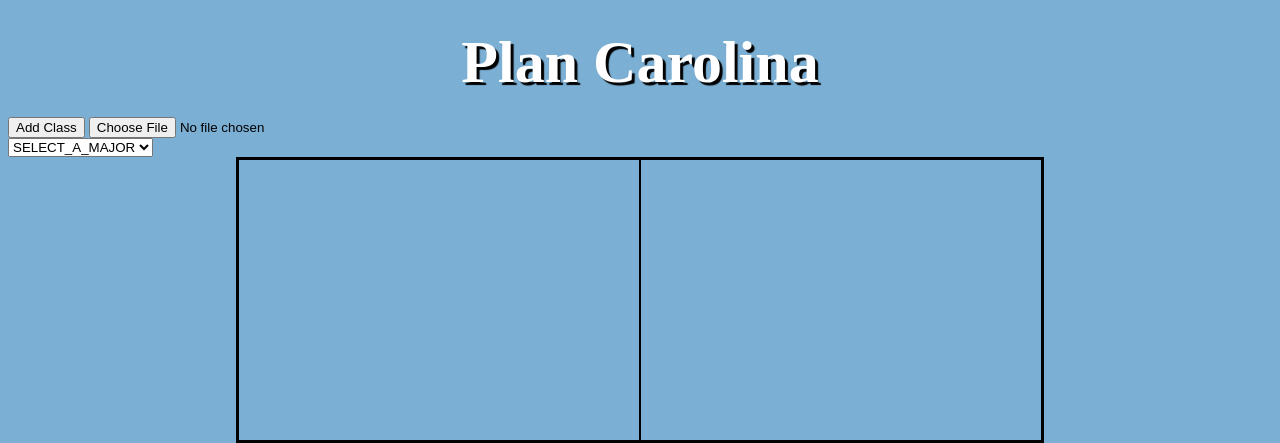
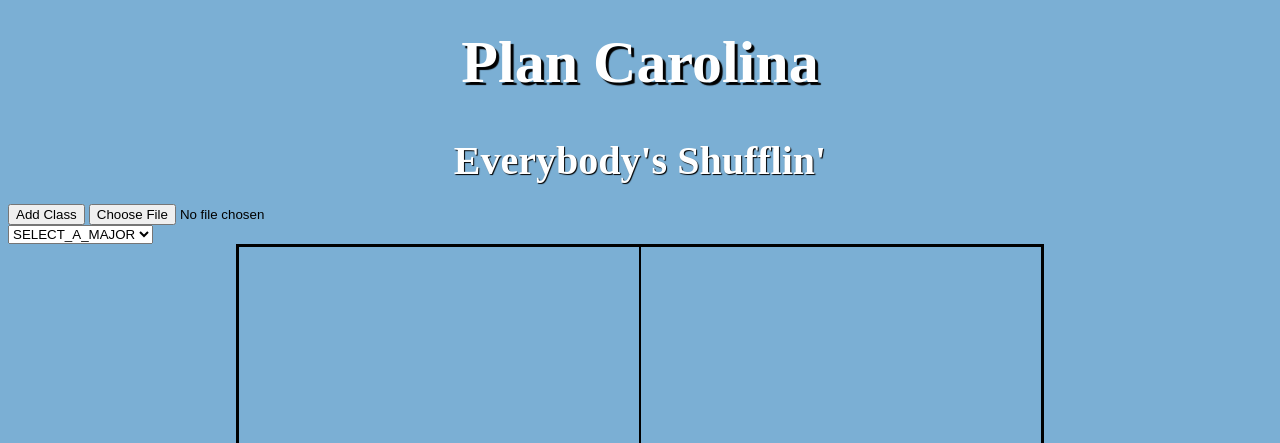
Before and after one commit to kate-goldenring/PlanCarolina, a PHP site: page / in a window 1280 px wide. Shown: the top 443 px of the page. Run offline with PHP 8.4, Linux system fonts and the light colour scheme.

Commit message:
added motto

```diff
--- a/index.html
+++ b/index.html
@@ -7,6 +7,7 @@
   <link href="styles/style.css" rel="stylesheet" type="text/css">
   <title>My test page</title>
   <h1 class="titl"> Plan Carolina </h1>
+  <h2> Everybody's Shufflin' </h2>
 </head>
 
 <body>
--- a/scripts/main.js
+++ b/scripts/main.js
@@ -70,7 +70,7 @@ select.onchange = function () {
 
           reader.readAsText(file);
         } else {
-          alert("File not supported!");
+          alert("File not supported! Only upload .txt files!");
         }
       });
     }
--- a/styles/style.css
+++ b/styles/style.css
@@ -31,6 +31,14 @@ body{
 
 
 }
+h2{
+  font-size: 40px;
+  text-align: center;
+  margin: 0;
+  padding: 20px 0;
+  color: white;
+  text-shadow: 1px 1px 1px black;
+}
 
 i{
 color: black;
```
